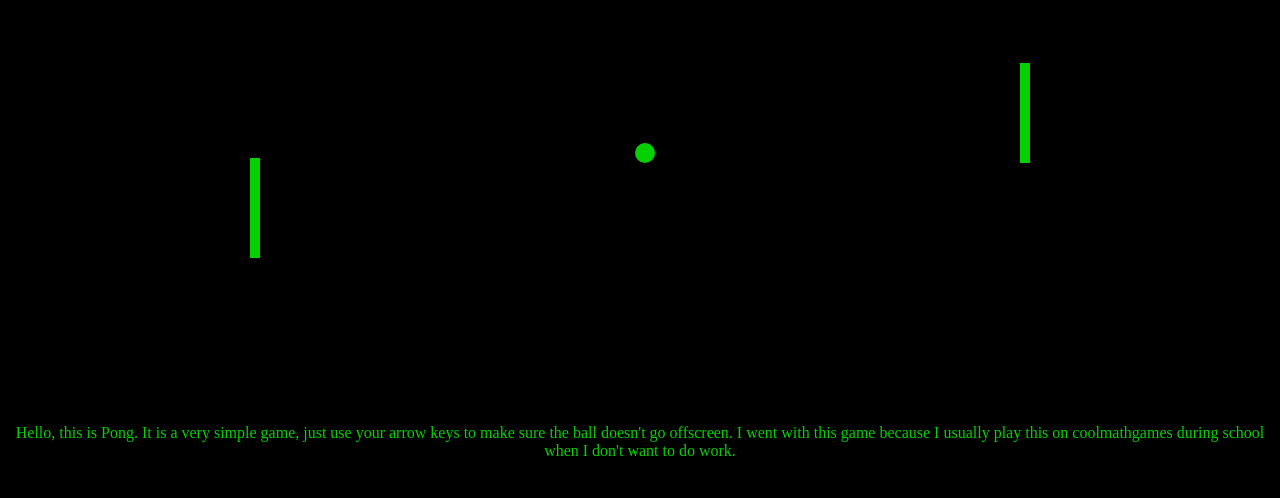
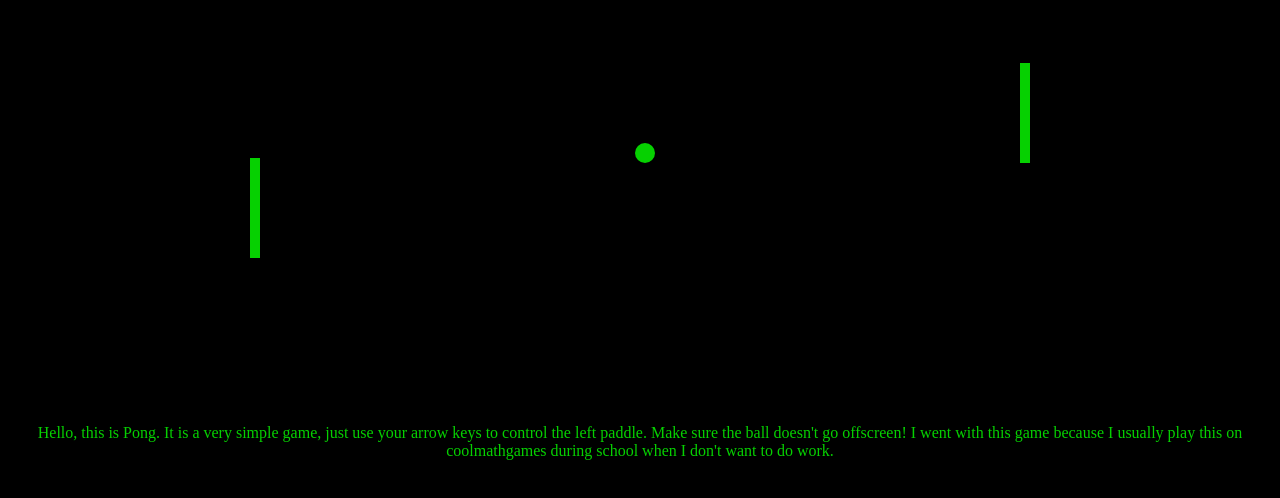
Before and after one commit to jellikit/mysite, a plain HTML site: page pong.html in a window 1280 px wide. Drawn offline with Linux system fonts and the light colour scheme.

Commit message:
Update pong.html

```diff
--- a/pong.html
+++ b/pong.html
@@ -166,7 +166,7 @@ gameLoop(); // Start the game loop
 </script>
 <body style="background-color: black;"></body>
 <p>
-    <center><font color="#06D001"> Hello, this is Pong. It is a very simple game, just use your arrow keys to make sure the ball doesn't go offscreen. I went with this game because I usually play this on coolmathgames during school when I don't want to do work.</font></center>
+    <center><font color="#06D001"> Hello, this is Pong. It is a very simple game, just use your arrow keys to control the left paddle. Make sure the ball doesn't go offscreen! I went with this game because I usually play this on coolmathgames during school when I don't want to do work.</font></center>
 </p>
 
 </body>
```
